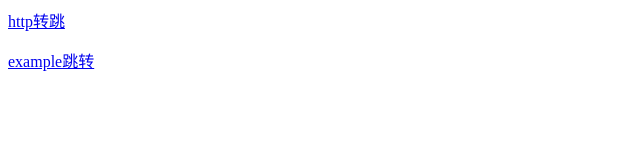
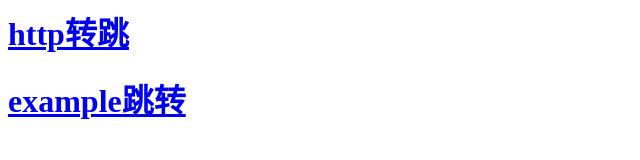
Before and after one commit to LeeKM/LeeKM.github.io, a plain HTML site: page deeplink.html in a window 1280 px wide. Shown: the whole page, without its empty margins (0-640 px from the left). Drawn offline with Linux system fonts and the light colour scheme.

Commit message:
why i have to write?

```diff
--- a/deeplink.html
+++ b/deeplink.html
@@ -4,11 +4,11 @@
   </meta>
   </head>
   <body>
-    <p>
+    <h1>
       <a href="http://www.example.com?action=test">http转跳</a>
-    </p>
-    <p>
+    </h1>
+    <h1>
       <a href="example://gizmos?action=test">example跳转</a>
-    </p>
+    </h1>
   </body>
 </html>
```
